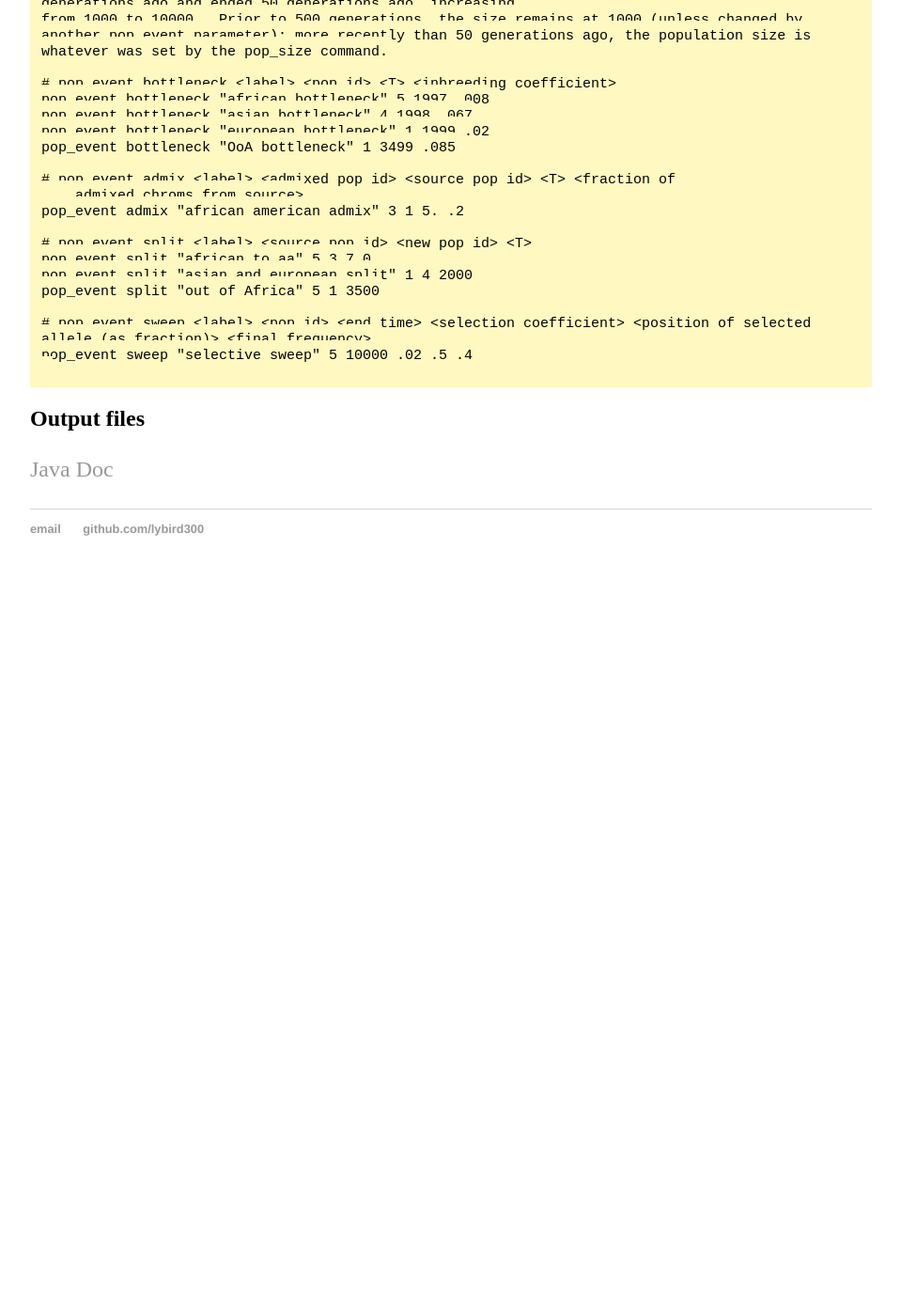
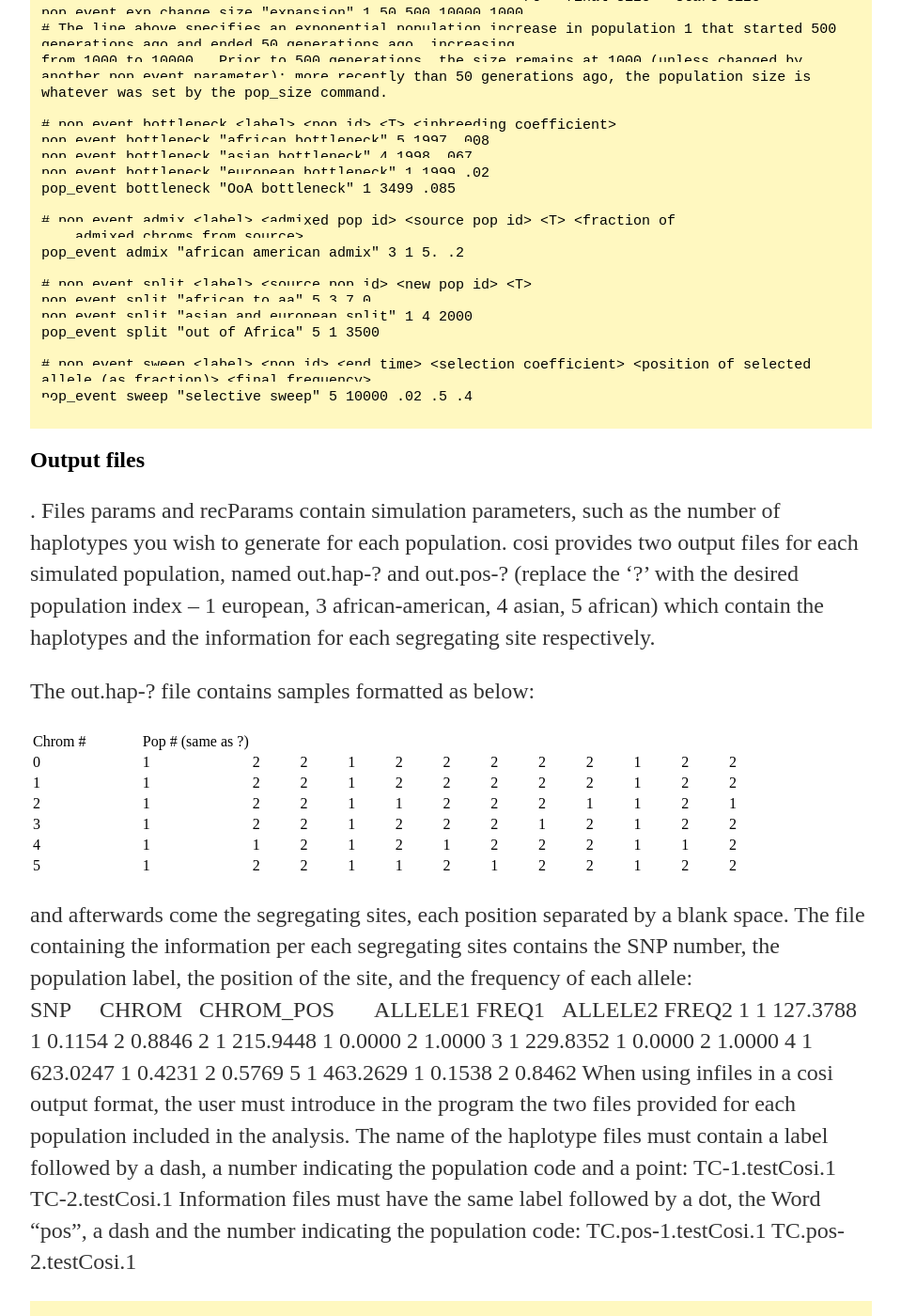
Before and after one commit to lybird300/lybird300.github.io, a Jekyll site: the page built from _posts/2015-04-20-cojava-manual.md, in a window 1280 px wide and 1400 px high, scrolled down 2199 px. Shown: the whole window at 94% size, without its empty margins (160-1119 px from the left). Built offline with Jekyll 4.4.1, drawn with Linux system fonts in a browser that asks for light colours; before the commit the page ends 2829 px from its top, so only the background shows below that; some of the changed text lies outside the part shown.

Commit message:
Update 2015-04-20-cojava-manual.md

```diff
--- a/_posts/2015-04-20-cojava-manual.md
+++ b/_posts/2015-04-20-cojava-manual.md
@@ -5,13 +5,13 @@ date: 2015-04-20
 ---
 <h2>Initiate CoJava</h2>
 The program must be invoked with the following command-line arguments
-<ul>
-<li>"-p" specify the parameter file that controls its behavior (required)</li>
-<li>"-o" specify the base name for output files.  Output consists of a pair of files for each sampled population, one containing a list of all variant sites (with position and allele frequencies), the other containing the haplotypes for that population.</li>
-<li>"-l" specify the log file that</li>
-<li>"-s" specify the seg file that</li>
-<li>"-proc" specify </li>
-</ul>
+<pre class="prettyprint pre-scrollable"><code>
+"-p" specify the parameter file that controls its behavior (required)
+"-o" specify the base name for output files.  Output consists of a pair of files for each sampled population, one containing a list of all variant sites (with position and allele frequencies), the other containing the haplotypes for that population.
+"-l" specify the log file that
+"-s" specify the seg file that
+"-proc" specify
+</code></pre>
 
 <h2>Set up parameters</h2>
 <pre class="prettyprint pre-scrollable"><code>
@@ -124,5 +124,130 @@ pop_event sweep "selective sweep" 5 10000 .02 .5 .4
 </code></pre>
 
 <h2>Output files</h2>
+. Files params and recParams contain simulation parameters, such as the number of haplotypes you wish to generate for each population.
+cosi provides two output files for each simulated population, named out.hap-? and out.pos-? (replace the '?' with the desired population index --  1 european, 3 african-american, 4 asian, 5 african) which contain the
+haplotypes and the information for each segregating site respectively.
+
+The out.hap-? file contains samples formatted as below:
+<table border="0">
+<col width="15%">
+<col width="15%">
+  <tr>
+    <td>Chrom #</td>
+    <td>Pop # (same as ?)</td>
+    <td></td>
+  </tr>
+  <tr>
+    <td>0</td>
+    <td>1</td>
+    <td>2</td>
+    <td>2</td>
+    <td>1</td>
+    <td>2</td>
+    <td>2</td>
+    <td>2</td>
+    <td>2</td>
+    <td>2</td>
+    <td>1</td>
+    <td>2</td>
+    <td>2</td>
+  </tr>
+    <tr>
+    <td>1</td>
+    <td>1</td>
+    <td>2</td>
+    <td>2</td>
+    <td>1</td>
+    <td>2</td>
+    <td>2</td>
+    <td>2</td>
+    <td>2</td>
+    <td>2</td>
+    <td>1</td>
+    <td>2</td>
+    <td>2</td>
+  </tr>
+    <tr>
+    <td>2</td>
+    <td>1</td>
+    <td>2</td>
+    <td>2</td>
+    <td>1</td>
+    <td>1</td>
+    <td>2</td>
+    <td>2</td>
+    <td>2</td>
+    <td>1</td>
+    <td>1</td>
+    <td>2</td>
+    <td>1</td>
+  </tr>
+    <tr>
+    <td>3</td>
+    <td>1</td>
+    <td>2</td>
+    <td>2</td>
+    <td>1</td>
+    <td>2</td>
+    <td>2</td>
+    <td>2</td>
+    <td>1</td>
+    <td>2</td>
+    <td>1</td>
+    <td>2</td>
+    <td>2</td>
+  </tr>
+    <tr>
+    <td>4</td>
+    <td>1</td>
+    <td>1</td>
+    <td>2</td>
+    <td>1</td>
+    <td>2</td>
+    <td>1</td>
+    <td>2</td>
+    <td>2</td>
+    <td>2</td>
+    <td>1</td>
+    <td>1</td>
+    <td>2</td>
+  </tr>
+    <tr>
+    <td>5</td>
+    <td>1</td>
+    <td>2</td>
+    <td>2</td>
+    <td>1</td>
+    <td>1</td>
+    <td>2</td>
+    <td>1</td>
+    <td>2</td>
+    <td>2</td>
+    <td>1</td>
+    <td>2</td>
+    <td>2</td>
+  </tr>
+</table>
+ and afterwards come
+the segregating sites, each position separated by a blank space.
+The file containing the information per each segregating sites contains the SNP number, the population
+label, the position of the site, and the frequency of each allele:
+SNP     CHROM   CHROM_POS       ALLELE1 FREQ1   ALLELE2 FREQ2
+1 1 127.3788 1 0.1154 2 0.8846
+2 1 215.9448 1 0.0000 2 1.0000
+3 1 229.8352 1 0.0000 2 1.0000
+4 1 623.0247 1 0.4231 2 0.5769
+5 1 463.2629 1 0.1538 2 0.8462
+When using infiles in a cosi output format, the user must introduce in the program the two files
+provided for each population included in the analysis. The name of the haplotype files must contain a
+label followed by a dash, a number indicating the population code and a point:
+TC‐1.testCosi.1
+TC‐2.testCosi.1
+Information files must have the same label followed by a dot, the Word “pos”, a dash and the number
+indicating the population code:
+TC.pos‐1.testCosi.1
+TC.pos‐2.testCosi.1
+<pre class="prettyprint pre-scrollable"><code>
+</code></pre>
 
 <a href="">Java Doc</a>
```
